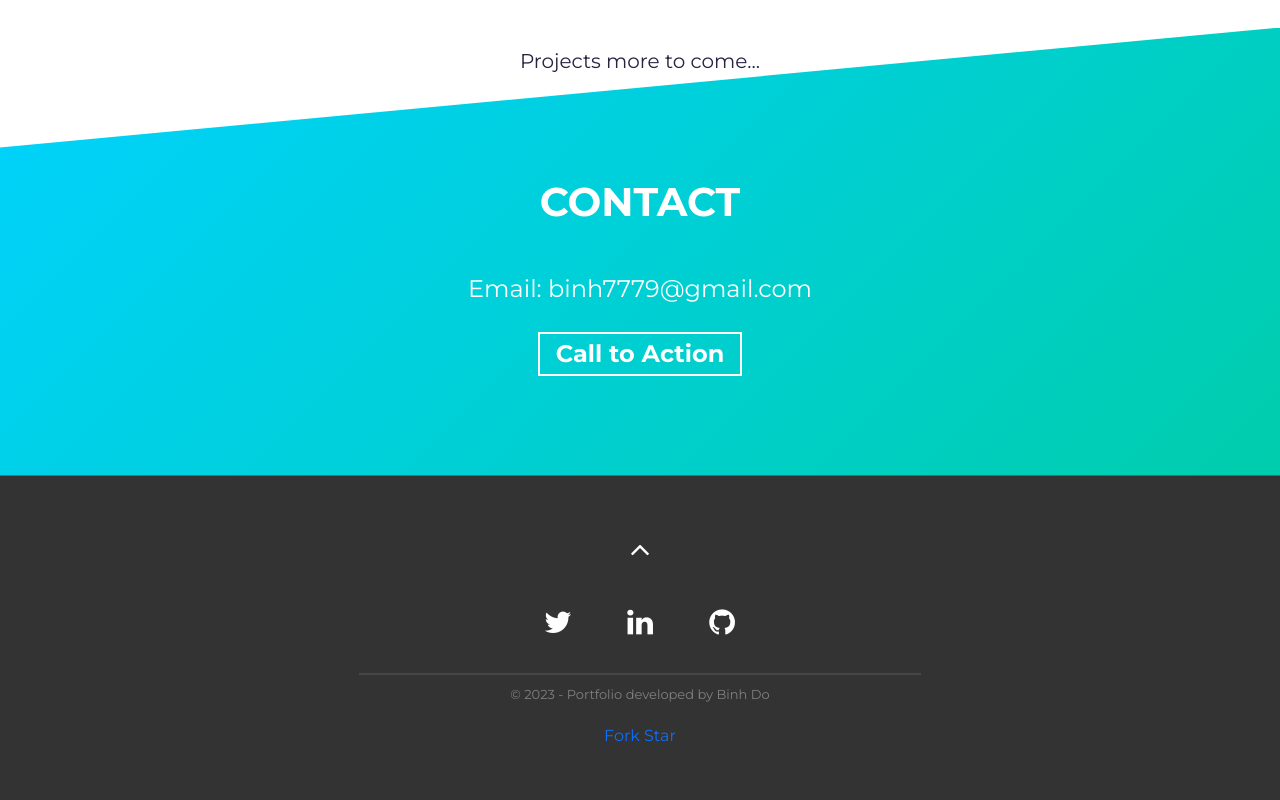
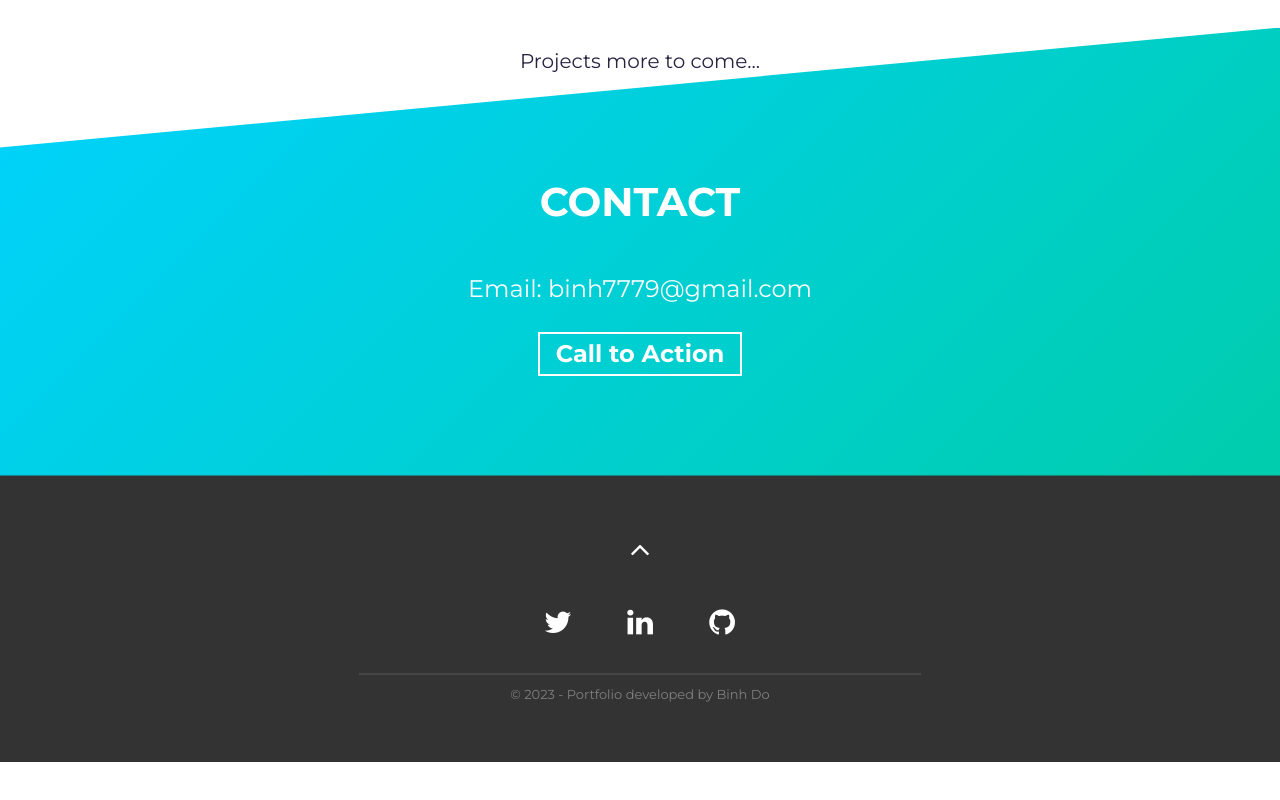
Before and after one commit to BinhDo960/personalportfolio, a website built with Parcel: page src/index.html in a window 1280 px wide. Shown: the part 4069-4869 px from the top of the page. After the commit the page ends 4831 px from the top, so only its background shows below. Built offline with nearby package versions, Linux system fonts and the light colour scheme.

Commit message:
updated portfolio

```diff
--- a/src/index.html
+++ b/src/index.html
@@ -1,14 +1,3 @@
-<!--
-  Hello!
-  -
-  Simplefolio is a clean and responsive portfolio template for Developers!
-  Created by Jacobo Martinez.
-  -
-  Github Repo: https://github.com/cobiwave/simplefolio/
-  Readme: https://github.com/cobiwave/simplefolio/README.md
-  -
-  For business & inquires, contact me -> jacobojavier98@gmail.com
--->
 <!DOCTYPE html>
 <html lang="en" class="sr">
   <head>
@@ -352,35 +341,10 @@
 
         <hr />
 
-        <!-- Notice: if you want to give me some credit, it will be huge for me! if not, put your data on it -->
         <p class="footer__text">
           © 2023 - Portfolio developed by
           <a rel="noreferrer" href="https://github.com/BinhDo960" target="_blank"
             >Binh Do</a
-          >
-        </p>
-
-        <!-- TO DO: remove this entire paragraph once you finish your portfolio -->
-        <p class="mt-3 pt-3">
-          <a
-            rel="noreferrer"
-            class="github-button"
-            href="https://github.com/cobiwave/simplefolio/fork"
-            data-icon="octicon-repo-forked"
-            data-size="large"
-            data-show-count="true"
-            aria-label="Fork ntkme/github-buttons on GitHub"
-            >Fork</a
-          >
-          <a
-            rel="noreferrer"
-            class="github-button"
-            href="https://github.com/cobiwave/simplefolio"
-            data-icon="octicon-star"
-            data-size="large"
-            data-show-count="true"
-            aria-label="Star cobiwave/simplefolio on GitHub"
-            >Star</a
           >
         </p>
       </div>
```
Also changed, not shown: 1 other file.
